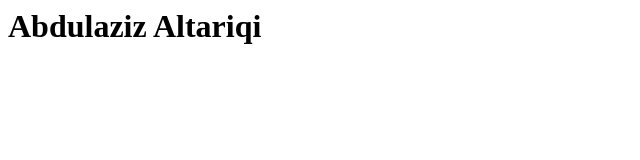
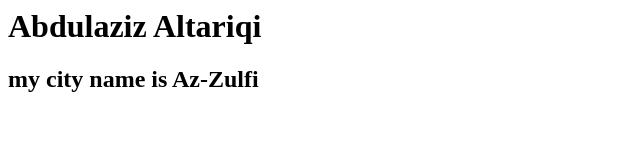
Before and after one commit to Kura97/git-project, a plain HTML site: page index.html in a window 1280 px wide. Shown: the whole page, without its empty margins (0-640 px from the left). Drawn offline with Linux system fonts and the light colour scheme.

Commit message:
Abdulaziz add city from GitHub

```diff
--- a/index.html
+++ b/index.html
@@ -1 +1,2 @@
 <H1>Abdulaziz Altariqi </H1>
+<H2>my city name is Az-Zulfi </H2>
```
